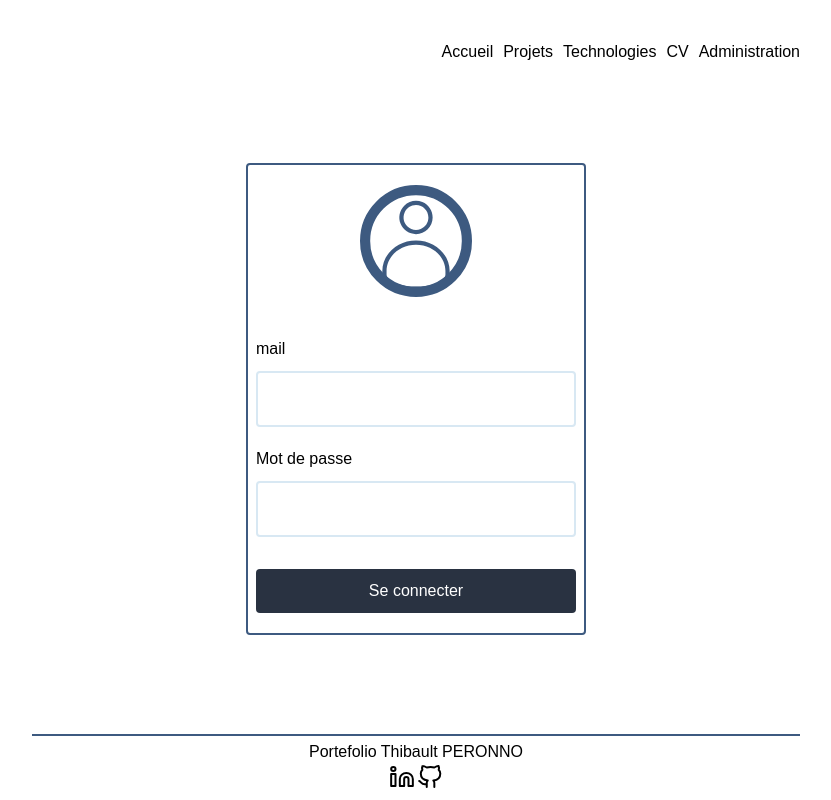
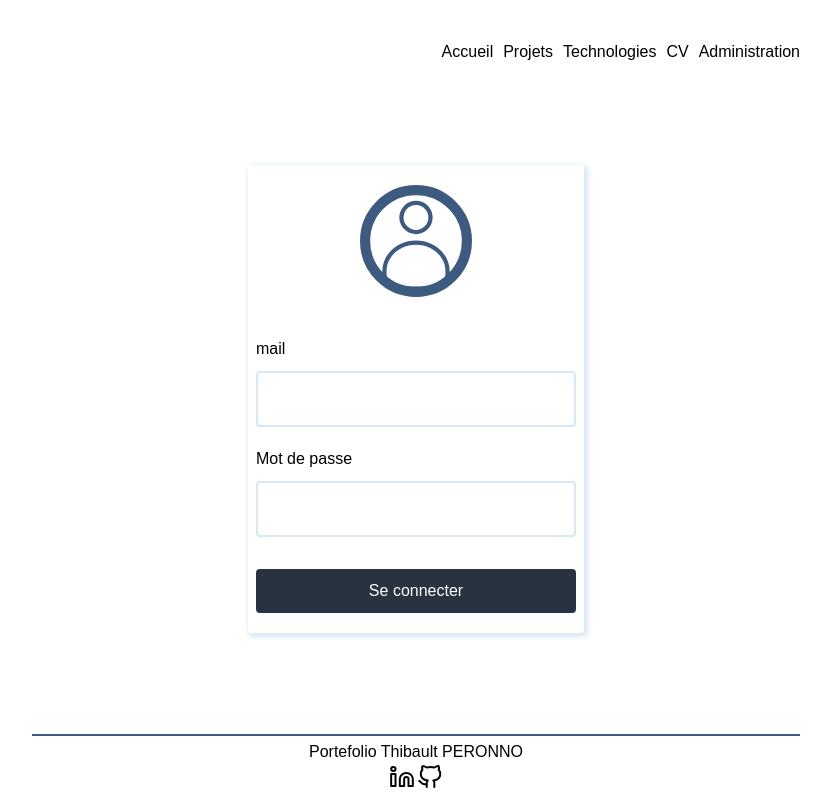
Before and after one commit to thibault-peronno/portefolio, a PHP site: page /app/views/connect.htm in a window 1280 px wide. Shown: the whole page, without its empty margins (224-1055 px from the left). Run offline with PHP 8.4, Linux system fonts and the light colour scheme.

Commit message:
change UI form with shadow

```diff
--- a/app/views/connect.htm
+++ b/app/views/connect.htm
@@ -82,7 +82,7 @@
       </nav>
     </header>
     <main class="grow flex justify-center items-center">
-        <section class="w-9/12 flex flex-col items-center rounded border-2 border-secondary py-5 px-2 sm:w-max">
+        <section class="w-9/12 flex flex-col items-center rounded shadow-formConnect py-5 px-2 sm:w-max">
             <img src="../../public/assets/images/icons/user.svg" alt="" class="w-28 h-28">
             <form action="" method="post" class="flex flex-col w-full mt-10 sm:w-max">
                 <label for="mail">mail</label>
--- a/style/output.css
+++ b/style/output.css
@@ -1024,13 +1024,13 @@ video {
   width: 100%;
 }
 
-.w-screen {
-  width: 100vw;
-}
-
 .w-max {
   width: -moz-max-content;
   width: max-content;
+}
+
+.w-screen {
+  width: 100vw;
 }
 
 .flex-shrink {
@@ -2744,6 +2744,12 @@ video {
 .shadow-card {
   --tw-shadow: 2px 2px 4px rgba(216, 232, 243);
   --tw-shadow-colored: 2px 2px 4px var(--tw-shadow-color);
+  box-shadow: var(--tw-ring-offset-shadow, 0 0 #0000), var(--tw-ring-shadow, 0 0 #0000), var(--tw-shadow);
+}
+
+.shadow-formConnect {
+  --tw-shadow: 2px 2px 5px 2px rgba(216, 232, 243);
+  --tw-shadow-colored: 2px 2px 5px 2px var(--tw-shadow-color);
   box-shadow: var(--tw-ring-offset-shadow, 0 0 #0000), var(--tw-ring-shadow, 0 0 #0000), var(--tw-shadow);
 }
 
--- a/tailwind.config.js
+++ b/tailwind.config.js
@@ -32,6 +32,7 @@ module.exports = {
       },
       boxShadow: {
         'card': '2px 2px 4px rgba(216, 232, 243)',
+        'formConnect' : '2px 2px 5px 2px rgba(216, 232, 243)',
       },
       keyframes: {
         front: {
```
